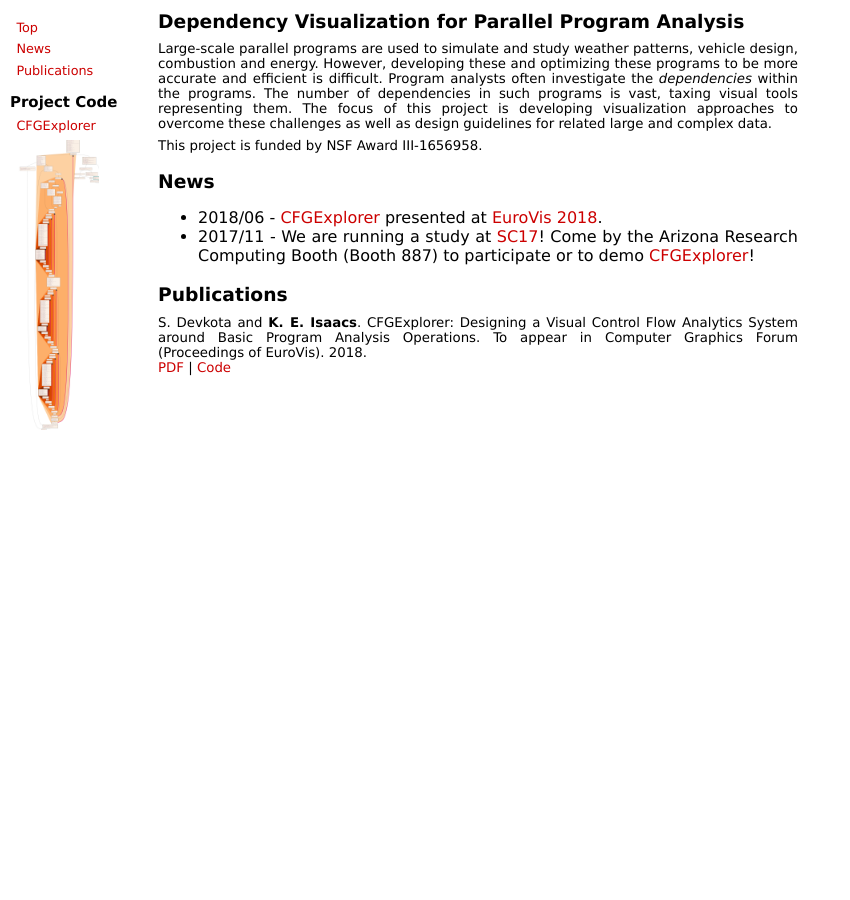
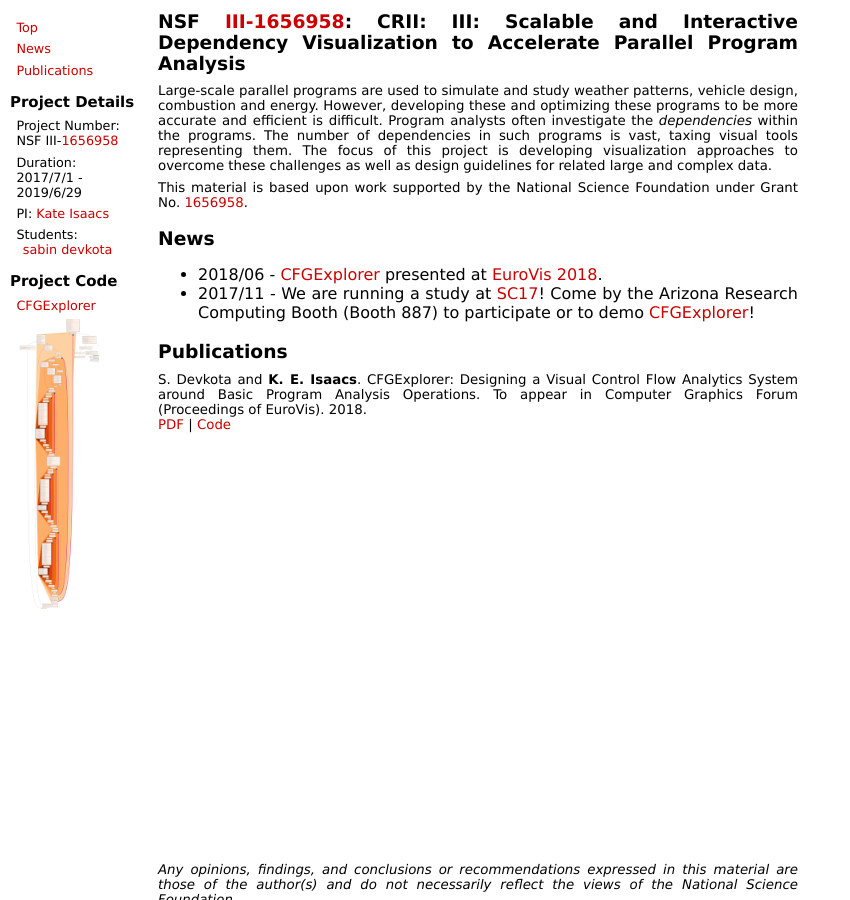
Before and after one commit to hdc-arizona/hdc-arizona.github.io, a Jekyll site: the page projects/dependencies/index.html, which Jekyll copies as it is, in a window 1280 px wide. Shown: the whole page, without its empty margins (0-850 px from the left). Built offline with Jekyll 4.4.1, drawn with Linux system fonts in a browser that asks for light colours; nearby versions of some CDN libraries; some of the changed text lies outside the part shown.

Commit message:
Adding award information, acknowledgement, and disclaimer per NSF guidelines.

```diff
--- a/projects/dependencies/dep.css
+++ b/projects/dependencies/dep.css
@@ -7,11 +7,14 @@
   font-family: Geneva, Helvetica, Arial, sans-serif;
   font-size: 80%;
 }
-.persdiv {
+.footerdiv {
   position: fixed;
-  bottom: 10px;
-  height: 15px;
-  left: 10px;
+  bottom: 25px;
+  height: 20px;
+  margin-left: 125px;
+  padding-left: 25px;
+  width: 640px;
+  text-align: justify;
   font-size: 50%;
   font-family: Geneva, Helvetica, Arial, sans-serif;
 }
--- a/projects/dependencies/index.html
+++ b/projects/dependencies/index.html
@@ -17,10 +17,9 @@
     <div id="leftnav" class="leftnav"></div>
 
     <div id="Top" class="pubs">
-      <h3>Dependency Visualization for Parallel Program Analysis</h3>
+      <h3>NSF <a href="https://www.nsf.gov/awardsearch/showAward?AWD_ID=1656958">III-1656958</a>: CRII: III: Scalable and Interactive Dependency Visualization to Accelerate Parallel Program Analysis</h3>
 
       <p>
-
 Large-scale parallel programs are used to simulate and study weather patterns,
     vehicle design, combustion and energy. However, developing these and
 optimizing these programs to be more accurate and efficient is difficult.
@@ -29,11 +28,10 @@ programs. The number of dependencies in such programs is vast, taxing visual
 tools representing them. The focus of this project is developing visualization
 approaches to overcome these challenges as well as design guidelines for
 related large and complex data.
-
     </p>
 
     <p>
-This project is funded by NSF Award III-1656958.
+    This material is based upon work supported by the National Science Foundation under Grant No. <a href="https://www.nsf.gov/awardsearch/showAward?AWD_ID=1656958">1656958</a>.
     </p>
 
     <div id="News" class="project">
@@ -59,5 +57,9 @@ Computer Graphics Forum (Proceedings of EuroVis). 2018.<br />
 
     </div>
    </div>
+   <div class="footerdiv">
+    <p><i>Any opinions, findings, and conclusions or recommendations expressed in this material are those of the author(s) and do not necessarily reflect the views of the National Science Foundation.</i></p>
+
+   </div>
   </body>
 </html>
--- a/projects/dependencies/leftnav.html
+++ b/projects/dependencies/leftnav.html
@@ -8,6 +8,18 @@
 
 <!-- Contact -->
 
+<h3>Project Details</h3>
+<ul class="external">
+    <li>Project Number: NSF III-<a href="https://www.nsf.gov/awardsearch/showAward?AWD_ID=1656958">1656958</a></li>
+    <li>Duration: 2017/7/1 - 2019/6/29</li>
+    <li>PI: <a href="http://hdc.cs.arizona.edu/people/kisaacs/">Kate Isaacs</a></li>
+    <li>Students:
+	<ul class="external">
+	    <li><a href="https://devkotasabin.github.io/">sabin devkota</a></li>
+	</ul>
+    </li>
+</ul>
+
 <h3>Project Code</h3>
 <ul class="external">
   <li><a href="http://github.com/hdc-arizona/cfgexplorer">CFGExplorer</a></li>
```
